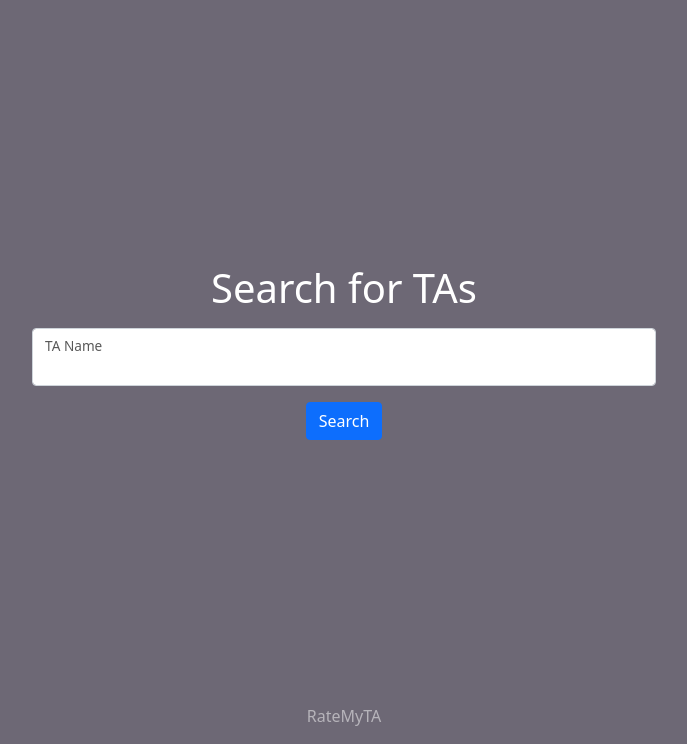
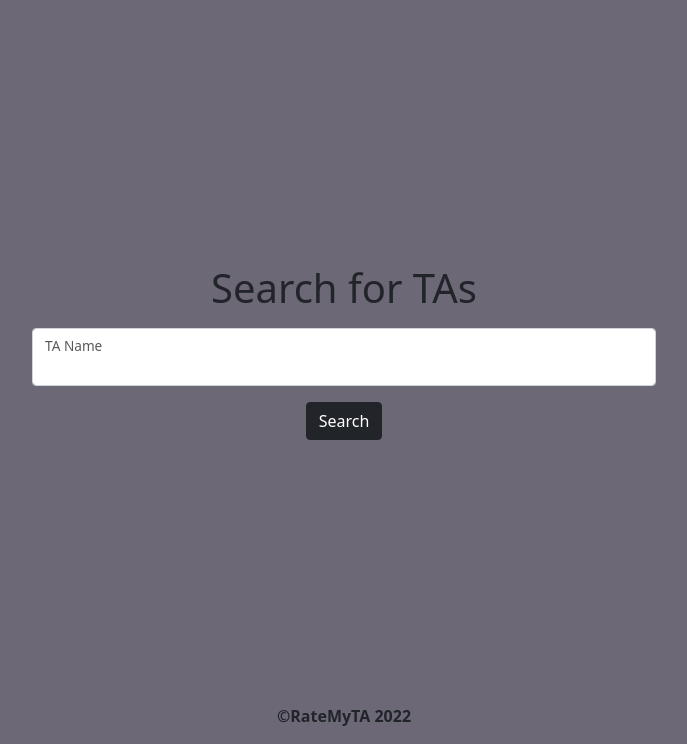
Before and after one commit to lcsulbaran/rate-my-ta, a Django app: page / in a window 1280 px wide. Shown: the part 56-800 px from the top of the page, without its empty margins (296-983 px from the left). Run offline with Django 4.2, Linux system fonts and the light colour scheme.

Commit message:
fixed colors and page aesthetics

```diff
--- a/BackEndTesting/project/RateMyTA/templates/reviewResults.html
+++ b/BackEndTesting/project/RateMyTA/templates/reviewResults.html
@@ -53,7 +53,7 @@
               </div>
             {% else %}
             <div class="col">
-              <button name="loginButton" type="submit" class="btn btn-dark btn-lg" style="height: 100px;"><a class="text-white" href='../login'>Login to Write a Review</a></button>
+              <button name="loginButton" type="submit" class="btn btn-dark btn-lg" style="height: 100px;"><a class="text-white" style="text-decoration: none;" href='../login'>Login to Write a Review</a></button>
             </div>
             {% endif %}
           </div>
--- a/BackEndTesting/project/RateMyTA/templates/search.html
+++ b/BackEndTesting/project/RateMyTA/templates/search.html
@@ -43,7 +43,7 @@
       </header>
 
       <main class="px-3">
-        <h1>Search for TAs</h1>
+        <h1 class = "text-dark">Search for TAs</h1>
         <p class="lead"></p>
         <form method="POST" action="">
           {% csrf_token %}
@@ -52,12 +52,12 @@
             <label for="floatingInput" class="sr-only text-black">TA Name</label>
           </div>
           <p class="lead"></p>
-          <button type="submit" class="btn btn-primary">Search</button>
+          <button type="submit" class="btn btn-dark">Search</button>
         </form>
       </main>
 
-      <footer class="mt-auto text-white-50">
-        <p>RateMyTA</p>
+      <footer class="mt-auto text-center">
+        <p class = "fw-bold text-dark">©RateMyTA 2022</p>
       </footer>
     </div>
 
```
Also changed, not shown: BackEndTesting/project/RateMyTA/templates/newReview.html (+7 -4 lines).
